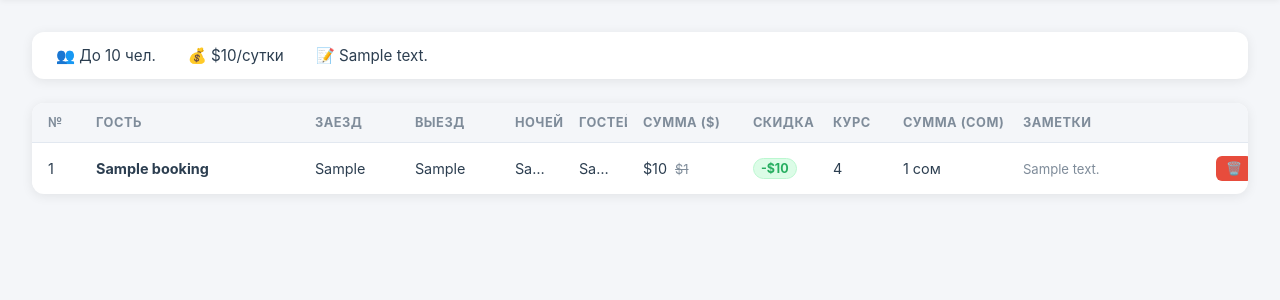
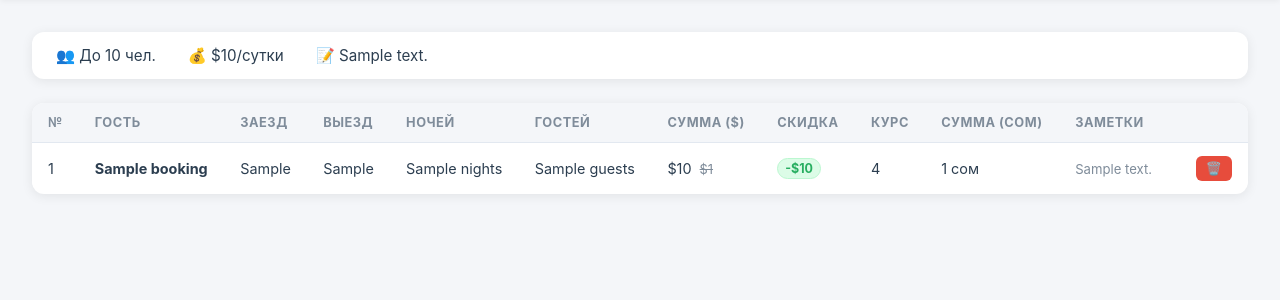
Before and after one commit to akiev-3/cottage-booking-system, a Flask app: template templates/cottage.html in a window 1280 px wide. Shown: the part 70-370 px from the top of the page. Run offline with Flask 3, Linux system fonts and the light colour scheme; the template is opened without the code that fills it: most values are stand-ins (such as "Sample title", 1, 10 or a date in 2020); some libraries are stand-ins or nearby versions.

Commit message:
Fix table: remove fixed layout, use auto-width + horizontal scroll

```diff
--- a/static/css/style.css
+++ b/static/css/style.css
@@ -303,10 +303,10 @@ main { padding: 32px; max-width: 1300px; margin: 0 auto; }
 }
 
 .bookings-table {
-  width: 100%;
+  width: max-content;   /* таблица шире контейнера — скроллится */
+  min-width: 100%;
   border-collapse: collapse;
   font-size: 0.9rem;
-  table-layout: fixed;
 }
 
 .bookings-table th {
@@ -319,36 +319,26 @@ main { padding: 32px; max-width: 1300px; margin: 0 auto; }
   color: var(--muted);
   border-bottom: 1px solid var(--border);
   white-space: nowrap;
-  overflow: hidden;
 }
 
 .bookings-table td {
   padding: 13px 16px;
   border-bottom: 1px solid var(--border);
   vertical-align: middle;
-  overflow: hidden;
-  text-overflow: ellipsis;
   white-space: nowrap;
 }
 .bookings-table tr:last-child td { border-bottom: none; }
 .bookings-table tr:hover td { background: #f8fafd; }
 .bookings-table tr.past td { color: var(--muted); }
 
-/* Фиксированные ширины колонок — для крупных экранов */
-.bookings-table th:nth-child(1)  { width: 48px;  } /* # */
-.bookings-table th:nth-child(2)  { width: 18%;   } /* Гость */
-.bookings-table th:nth-child(3)  { width: 100px; } /* Заезд */
-.bookings-table th:nth-child(4)  { width: 100px; } /* Выезд */
-.bookings-table th:nth-child(5)  { width: 64px;  } /* Ночей */
-.bookings-table th:nth-child(6)  { width: 64px;  } /* Гостей */
-.bookings-table th:nth-child(7)  { width: 110px; } /* Сумма $ */
-.bookings-table th:nth-child(8)  { width: 80px;  } /* Скидка */
-.bookings-table th:nth-child(9)  { width: 70px;  } /* Курс */
-.bookings-table th:nth-child(10) { width: 120px; } /* Сумма сом */
-.bookings-table th:nth-child(11) { width: auto;  } /* Заметки — берёт остаток */
-.bookings-table th:last-child    { width: 48px;  } /* Удалить */
-
-.notes-cell { font-size: 0.82rem; color: var(--muted); overflow: hidden; text-overflow: ellipsis; }
+/* Заметки — единственная колонка с переносом */
+.notes-cell {
+  white-space: normal;
+  font-size: 0.82rem;
+  color: var(--muted);
+  min-width: 120px;
+  max-width: 220px;
+}
 
 /* ── Empty state ── */
 .empty-state {
```
